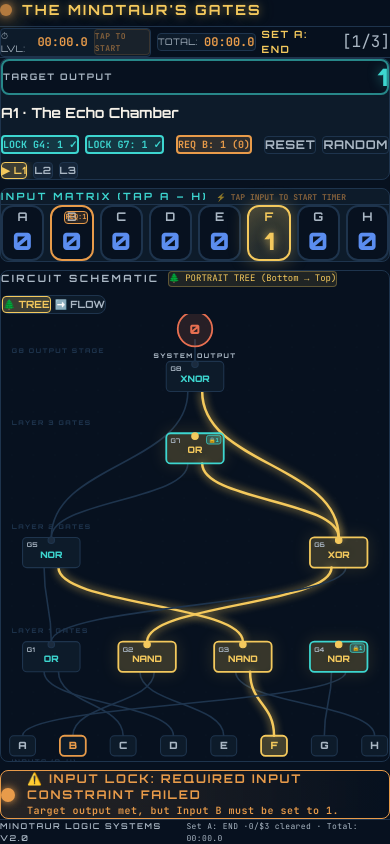
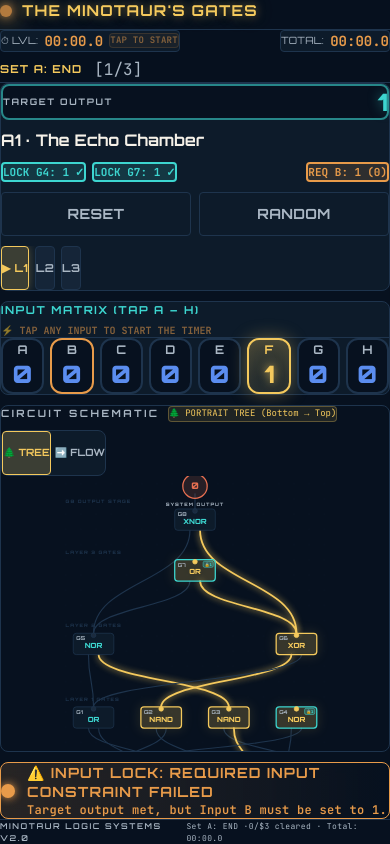
Before and after one commit to Shantu-2580/Puzzle, a React (Vite) app: page / in a window 390 px wide. Both pictures are taken after a click on the button "SET A". Built offline with nearby package versions, Linux system fonts and the light colour scheme.

Commit message:
New mesh created

```diff
--- a/src/App.jsx
+++ b/src/App.jsx
@@ -275,7 +275,7 @@ export default function App() {
       />
 
       {/* ── MAIN CONTENT ───────────────────────── */}
-      <main className="min-h-0 flex-1 flex flex-col p-2 sm:p-3 md:p-4 gap-2 sm:gap-3 overflow-hidden">
+      <main className="min-h-0 flex-1 flex flex-col p-2.5 sm:p-3 md:p-4 gap-2.5 sm:gap-3 overflow-hidden">
         <ControlPanel
           currentLevel={levelNum}
           TOTAL_LEVELS={TOTAL_LEVELS_IN_SET}
--- a/src/CircuitSVG.jsx
+++ b/src/CircuitSVG.jsx
@@ -66,12 +66,12 @@ function GateNode({ node, position, type, output, fixedValue, mode }) {
   return (
     <g transform={`translate(${position.x}, ${position.y})`}>
       <rect width={gateWidth} height={gateHeight} rx={mode === 'tree' ? 6 : 7} fill={active ? 'rgba(244,201,93,0.14)' : '#0D1B2A'} stroke={locked ? (lockMet ? '#3DD6D0' : '#E89B4A') : active ? '#F4C95D' : '#1E344D'} strokeWidth={locked || active ? 2.5 : 1.5} style={{ transition: 'all 0.3s ease', filter: active ? 'drop-shadow(0 0 10px rgba(244,201,93,0.4))' : 'none' }} />
-      <text x={mode === 'tree' ? 6 : 8} y={mode === 'tree' ? 14 : 16} fill="#AAB7C4" fontSize={mode === 'tree' ? 9 : 10} fontFamily="'Orbitron', sans-serif" fontWeight="700">{node.label}</text>
+      <text x={mode === 'tree' ? 6 : 8} y={mode === 'tree' ? 14 : 16} fill="#AAB7C4" fontSize={mode === 'tree' ? 10.5 : 11} fontFamily="'Orbitron', sans-serif" fontWeight="700">{node.label}</text>
       {locked && <g transform={`translate(${gateWidth - (mode === 'tree' ? 24 : 32)}, 3)`}>
         <rect width={mode === 'tree' ? 20 : 22} height={mode === 'tree' ? 12 : 13} rx={3} fill={lockMet ? 'rgba(61,214,208,0.25)' : 'rgba(232,155,74,0.25)'} stroke={lockMet ? '#3DD6D0' : '#E89B4A'} />
         <text x={mode === 'tree' ? 10 : 11} y={9} fill={lockMet ? '#3DD6D0' : '#E89B4A'} fontSize={mode === 'tree' ? 7.5 : 8} fontFamily="'JetBrains Mono', monospace" fontWeight="800" textAnchor="middle">🔒{fixedValue}</text>
       </g>}
-      <text x={gateWidth / 2} y={mode === 'tree' ? 28 : 30} fill={active ? '#F4C95D' : '#3DD6D0'} fontSize={mode === 'tree' ? 12.5 : 14} fontFamily="'Orbitron', sans-serif" fontWeight="900" textAnchor="middle">{type}</text>
+      <text x={gateWidth / 2} y={mode === 'tree' ? 29 : 31} fill={active ? '#F4C95D' : '#3DD6D0'} fontSize={mode === 'tree' ? 14 : 15} fontFamily="'Orbitron', sans-serif" fontWeight="900" textAnchor="middle">{type}</text>
       <circle cx={mode === 'tree' ? gateWidth / 2 : gateWidth - 10} cy={mode === 'tree' ? 4 : gateHeight / 2} r={mode === 'tree' ? 4.5 : 5.5} fill={active ? '#F4C95D' : '#1B2B3E'} stroke={active ? '#F4C95D' : '#1E344D'} strokeWidth={1.5} />
     </g>
   );
--- a/src/components/ControlPanel.jsx
+++ b/src/components/ControlPanel.jsx
@@ -23,7 +23,7 @@ const ControlPanel = ({
   const SET_LEVELS = currentSet ? currentSet.levels : [];
 
   return (
-    <section className="flex flex-col lg:flex-row items-stretch lg:items-center justify-between gap-2 sm:gap-3 p-2 sm:p-3 rounded-lg border border-[#1E344D] bg-[#0D1B2A] flex-shrink-0">
+    <section className="flex flex-col lg:flex-row items-stretch lg:items-center justify-between gap-2.5 sm:gap-3 p-2.5 sm:p-3 rounded-lg border border-[#1E344D] bg-[#0D1B2A] flex-shrink-0">
       {/* Level Progress Tracker */}
       <div className="order-2 flex items-center gap-1.5 overflow-x-auto py-1 lg:order-none">
         {SET_LEVELS.map((level, idx) => {
@@ -58,7 +58,7 @@ const ControlPanel = ({
               key={idx}
               type="button"
               onClick={() => onSelectLevel?.(idx)}
-              className="px-2.5 py-1 rounded text-[10px] font-bold tracking-wider uppercase border flex-shrink-0 transition-all"
+              className="px-3 py-1.5 rounded text-[11px] font-bold tracking-wide uppercase border flex-shrink-0 transition-all"
               style={{
                 fontFamily: "'Orbitron', sans-serif",
                 background: badgeBg,
@@ -75,7 +75,7 @@ const ControlPanel = ({
       </div>
 
       {/* Level Info & Target Output */}
-      <div className="order-1 flex w-full flex-wrap items-center justify-between gap-3 lg:order-none lg:min-w-0 lg:flex-1 lg:justify-end">
+      <div className="order-1 flex w-full flex-wrap items-center justify-between gap-2.5 lg:order-none lg:min-w-0 lg:flex-1 lg:justify-end">
         <div className="flex w-full min-w-0 flex-col items-stretch gap-2 xl:w-auto xl:flex-row xl:items-center">
           <div className="flex w-full flex-shrink-0 items-center justify-between gap-3 rounded-lg border-2 border-[#3DD6D0]/60 bg-[#07111F] px-2.5 py-1.5 sm:px-4 sm:py-2.5 xl:w-auto xl:min-w-[180px] xl:py-2">
             <span className="text-[9px] sm:text-xs uppercase tracking-[0.18em] text-[#AAB7C4] font-bold" style={{ fontFamily: "'Orbitron', sans-serif" }}>
@@ -86,14 +86,14 @@ const ControlPanel = ({
             </span>
           </div>
 
-          <span className="min-w-0 text-sm sm:text-base font-bold text-[#F5F1E8] xl:whitespace-nowrap" style={{ fontFamily: "'Orbitron', sans-serif" }}>
+          <span className="min-w-0 text-base sm:text-base font-bold text-[#F5F1E8] xl:whitespace-nowrap" style={{ fontFamily: "'Orbitron', sans-serif" }}>
             {puzzle?.name}
           </span>
         </div>
 
         {/* Compulsory Node Locks (1 per layer) */}
         {puzzle?.fixedNodes && (
-          <div className="flex items-center gap-1.5 overflow-x-auto">
+          <div className="flex flex-wrap items-center gap-1.5">
             {Object.entries(puzzle.fixedNodes).map(([nodeLabel, reqVal]) => {
               const nodeIdx = puzzle?.circuit?.find(n => n.label === nodeLabel)?.id;
               const curVal = gateOutputs && nodeIdx !== undefined ? gateOutputs[nodeIdx] : undefined;
@@ -101,7 +101,7 @@ const ControlPanel = ({
               return (
                 <div
                   key={nodeLabel}
-                  className="flex items-center gap-1.5 px-2 py-1 sm:px-3 sm:py-2 rounded border-2 text-[10px] sm:text-sm font-bold"
+                  className="flex items-center gap-1.5 px-2.5 py-1.5 sm:px-3 sm:py-2 rounded border-2 text-[11px] sm:text-sm font-bold"
                   style={{
                     fontFamily: "'JetBrains Mono', monospace",
                     borderColor: ok ? '#3DD6D0' : '#E89B4A',
@@ -119,14 +119,14 @@ const ControlPanel = ({
 
         {/* Fixed Input Constraints */}
         {puzzle?.fixedInputs && (
-          <div className="flex items-center gap-1.5 overflow-x-auto">
+          <div className="flex flex-wrap items-center gap-1.5">
             {Object.entries(puzzle.fixedInputs).map(([inputKey, reqVal]) => {
               const curVal = inputs ? inputs[inputKey] : undefined;
               const ok = curVal === reqVal;
               return (
                 <div
                   key={inputKey}
-                  className="flex items-center gap-1.5 px-2 py-1 sm:px-3 sm:py-2 rounded border-2 text-[10px] sm:text-sm font-bold"
+                  className="flex items-center gap-1.5 px-2.5 py-1.5 sm:px-3 sm:py-2 rounded border-2 text-[11px] sm:text-sm font-bold"
                   style={{
                     fontFamily: "'JetBrains Mono', monospace",
                     borderColor: ok ? '#48C78E' : '#E89B4A',
@@ -143,11 +143,11 @@ const ControlPanel = ({
         )}
 
         {/* Action Control Buttons */}
-        <div className="flex items-center gap-1.5 sm:gap-2">
+        <div className="flex w-full sm:w-auto items-center gap-2 sm:gap-2">
           <button
             onClick={resetInputs}
             disabled={levelCleared}
-            className="px-3.5 py-1.5 sm:py-2 rounded border text-xs font-bold uppercase tracking-wider cursor-pointer disabled:opacity-30 disabled:cursor-not-allowed hover:text-[#F5F1E8] hover:border-[#5B8DEF] active:bg-[#1E344D]/40 transition-colors"
+            className="flex-1 sm:flex-none px-3.5 py-2 sm:py-2 rounded border text-sm sm:text-xs font-bold uppercase tracking-wide cursor-pointer disabled:opacity-30 disabled:cursor-not-allowed hover:text-[#F5F1E8] hover:border-[#5B8DEF] active:bg-[#1E344D]/40 transition-colors"
             style={{
               fontFamily: "'Orbitron', sans-serif",
               borderColor: '#1E344D',
@@ -160,7 +160,7 @@ const ControlPanel = ({
           <button
             onClick={randomizeInputs}
             disabled={levelCleared}
-            className="px-3.5 py-1.5 sm:py-2 rounded border text-xs font-bold uppercase tracking-wider cursor-pointer disabled:opacity-30 disabled:cursor-not-allowed hover:text-[#F5F1E8] hover:border-[#5B8DEF] active:bg-[#1E344D]/40 transition-colors"
+            className="flex-1 sm:flex-none px-3.5 py-2 sm:py-2 rounded border text-sm sm:text-xs font-bold uppercase tracking-wide cursor-pointer disabled:opacity-30 disabled:cursor-not-allowed hover:text-[#F5F1E8] hover:border-[#5B8DEF] active:bg-[#1E344D]/40 transition-colors"
             style={{
               fontFamily: "'Orbitron', sans-serif",
               borderColor: '#1E344D',
--- a/src/components/GameHeader.jsx
+++ b/src/components/GameHeader.jsx
@@ -32,7 +32,7 @@ const GameHeader = ({
             }}
           />
           <h1
-            className="text-sm sm:text-lg md:text-xl font-bold tracking-[0.15em] uppercase"
+            className="text-[15px] sm:text-lg md:text-xl font-bold tracking-[0.08em] sm:tracking-[0.15em] uppercase"
             style={{
               fontFamily: "'Orbitron', sans-serif",
               color: '#F4C95D',
@@ -45,14 +45,14 @@ const GameHeader = ({
       </div>
 
       {/* Timers & Status Header */}
-      <div className="flex items-center gap-1.5 sm:gap-4 w-full sm:w-auto justify-between sm:justify-end border-t sm:border-t-0 border-[#1E344D] pt-1.5 sm:pt-0">
+        <div className="flex flex-wrap items-center gap-1.5 sm:gap-4 w-full sm:w-auto justify-between sm:justify-end border-t sm:border-t-0 border-[#1E344D] pt-2 sm:pt-0">
         {/* Level Timer (Starts on first input) */}
         <div className="flex items-center gap-1.5 bg-[#0D1B2A] border border-[#1E344D] px-2.5 py-1 rounded relative">
-          <span className="text-[9px] sm:text-[10px] tracking-wider uppercase text-[#AAB7C4]" style={{ fontFamily: "'Orbitron', sans-serif" }}>
+            <span className="text-[10px] sm:text-[10px] tracking-wide uppercase text-[#AAB7C4]" style={{ fontFamily: "'Orbitron', sans-serif" }}>
             ⏱ LVL:
           </span>
           <span
-            className={`text-xs sm:text-[10px] font-bold ${
+            className={`text-sm sm:text-[10px] font-bold ${
               isTimerStarted ? 'text-[#3DD6D0]' : 'text-[#E89B4A]'
             }`}
             style={{ fontFamily: "'JetBrains Mono', monospace" }}
@@ -60,7 +60,7 @@ const GameHeader = ({
             {formatTime(elapsedMs)}
           </span>
           {!isTimerStarted && !levelCleared && (
-            <span className="text-[8px] sm:text-[9px] font-bold uppercase text-[#E89B4A] tracking-wider px-1 rounded bg-[#E89B4A]/10 border border-[#E89B4A]/30 animate-pulse ml-1">
+            <span className="text-[9px] sm:text-[9px] font-bold uppercase text-[#E89B4A] tracking-wide px-1.5 rounded bg-[#E89B4A]/10 border border-[#E89B4A]/30 animate-pulse ml-1">
               TAP TO START
             </span>
           )}
@@ -68,10 +68,10 @@ const GameHeader = ({
 
         {/* Total Timer */}
         <div className="flex items-center gap-1.5 sm:gap-2 bg-[#0D1B2A] border border-[#1E344D] px-2.5 py-1 rounded">
-          <span className="text-[9px] sm:text-[10px] tracking-wider uppercase text-[#AAB7C4]" style={{ fontFamily: "'Orbitron', sans-serif" }}>
+            <span className="text-[10px] sm:text-[10px] tracking-wide uppercase text-[#AAB7C4]" style={{ fontFamily: "'Orbitron', sans-serif" }}>
             TOTAL:
           </span>
-          <span className="text-xs sm:text-[10px] font-bold text-[#E89B4A]" style={{ fontFamily: "'JetBrains Mono', monospace" }}>
+          <span className="text-sm sm:text-[10px] font-bold text-[#E89B4A]" style={{ fontFamily: "'JetBrains Mono', monospace" }}>
             {formatTime(totalMs)}
           </span>
         </div>
@@ -81,7 +81,7 @@ const GameHeader = ({
           {selectedSet ? (
             <>
               <span
-                className="text-[10px] sm:text-[11px] tracking-[0.15em] uppercase font-bold"
+                className="text-[11px] sm:text-[11px] tracking-[0.1em] sm:tracking-[0.15em] uppercase font-bold"
                 style={{ fontFamily: "'Orbitron', sans-serif", color: '#F4C95D' }}
               >
                 Set {selectedSet}: {currentSetWord}
--- a/src/components/InputMatrix.jsx
+++ b/src/components/InputMatrix.jsx
@@ -10,18 +10,18 @@ const InputMatrix = ({
   startTimerIfNeeded,
 }) => {
   return (
-    <section className="p-2 sm:p-3 rounded-lg border border-[#1E344D] bg-[#0D1B2A] flex-shrink-0">
-      <div className="flex flex-col sm:flex-row items-start sm:items-center justify-between mb-1.5 sm:mb-2 gap-1.5 border-b border-[#1E344D] pb-1.5 sm:pb-2">
-        <div className="flex items-center gap-2">
+    <section className="p-2.5 sm:p-3 rounded-lg border border-[#1E344D] bg-[#0D1B2A] flex-shrink-0">
+      <div className="flex flex-col sm:flex-row items-start sm:items-center justify-between mb-2 sm:mb-2 gap-1.5 border-b border-[#1E344D] pb-2 sm:pb-2">
+        <div className="flex flex-col sm:flex-row sm:items-center gap-1.5 sm:gap-2">
           <h2
-            className="text-[10px] sm:text-[11px] tracking-[0.25em] uppercase font-bold text-[#3DD6D0]"
+            className="text-[11px] sm:text-[11px] tracking-[0.14em] sm:tracking-[0.25em] uppercase font-bold text-[#3DD6D0]"
             style={{ fontFamily: "'Orbitron', sans-serif" }}
           >
             Input Matrix (Tap A – H)
           </h2>
           {!isTimerStarted && !levelCleared && (
-            <span className="text-[8px] text-[#E89B4A] uppercase font-mono font-bold animate-pulse">
-              ⚡ Tap input to start timer
+            <span className="text-[10px] sm:text-[8px] text-[#E89B4A] uppercase font-mono font-bold animate-pulse leading-tight">
+              ⚡ Tap any input to start the timer
             </span>
           )}
         </div>
@@ -59,7 +59,7 @@ const InputMatrix = ({
             >
               {isFixed && (
                 <span
-                  className="absolute top-1 right-1 text-[7px] sm:text-[8px] font-bold px-1 rounded border"
+                  className="absolute top-1 right-1 hidden sm:inline text-[8px] font-bold px-1 rounded border"
                   style={{
                     fontFamily: "'JetBrains Mono', monospace",
                     borderColor: fixedMet ? '#48C78E' : '#E89B4A',
--- a/src/components/ResultTerminal.jsx
+++ b/src/components/ResultTerminal.jsx
@@ -33,7 +33,7 @@ const ResultTerminal = ({
 
   return (
     <section
-      className="p-3 sm:p-4 rounded-lg border flex flex-col items-stretch justify-between gap-2.5 flex-shrink-0 sticky sm:relative bottom-0 z-20 shadow-2xl"
+      className="p-3 sm:p-4 rounded-lg border flex flex-col items-stretch justify-between gap-2.5 flex-shrink-0 sm:sticky sm:relative bottom-0 z-20 shadow-2xl"
       style={{
         borderColor: success ? '#48C78E' : hasConstraintFailure ? '#E89B4A' : '#E76F51',
         background: success
@@ -59,7 +59,7 @@ const ResultTerminal = ({
           />
           <div>
             <div
-              className="text-xs sm:text-sm font-bold tracking-[0.15em] uppercase"
+              className="text-sm sm:text-sm font-bold tracking-[0.08em] sm:tracking-[0.15em] uppercase leading-snug"
               style={{
                 fontFamily: "'Orbitron', sans-serif",
                 color: success ? '#48C78E' : hasConstraintFailure ? '#E89B4A' : '#E76F51',
@@ -79,7 +79,7 @@ const ResultTerminal = ({
                     : '✖ ACCESS DENIED'}
             </div>
             <div
-              className="text-[10px] mt-0.5 tracking-wider font-semibold"
+              className="text-[12px] sm:text-[10px] mt-1 tracking-wide font-semibold leading-snug"
               style={{
                 fontFamily: "'JetBrains Mono', monospace",
                 color: success ? '#48C78E' : hasConstraintFailure ? '#E89B4A' : '#E76F51',
--- a/src/index.css
+++ b/src/index.css
@@ -49,6 +49,12 @@ html, body, #root {
   color: #F5F1E8;
   font-family: var(--font-mono);
   overflow-x: hidden;
+}
+
+@media (max-width: 639px) {
+  html { font-size: 16px; }
+
+  button, [role="button"] { min-height: 44px; }
 }
 
 ::selection {
```
Also changed, not shown: src/components/CircuitDisplay.jsx (line endings or trailing spaces).
